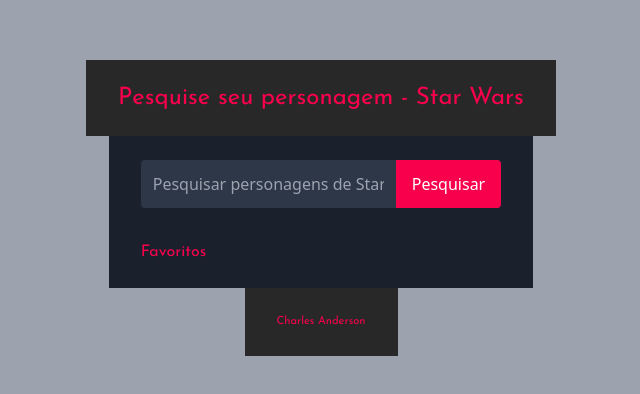
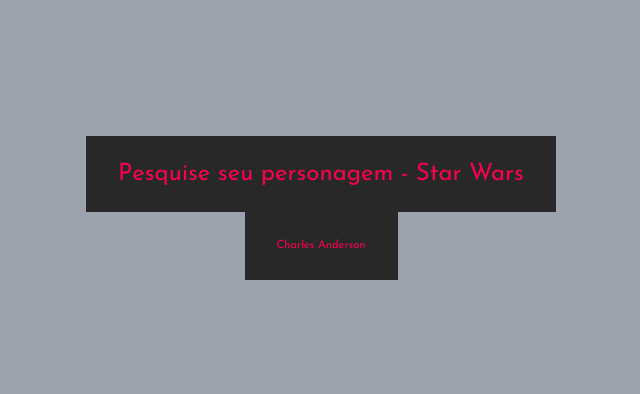
Before and after one commit to charlesanderson25/fullstack_api_starwars_front-end, a React (Vite) app in the folder SWAPI/: page / in a window 1280 px wide. Shown: the part 192-586 px from the top of the page, without its empty margins (319-959 px from the left). Built offline with nearby package versions, Linux system fonts and the light colour scheme.

Commit message:
Add Login component

```diff
--- a/SWAPI/src/App.tsx
+++ b/SWAPI/src/App.tsx
@@ -1,12 +1,12 @@
 import Banner from "./components/Banner";
 import Footer from "./components/Footer";
-import SearchCharacter from "./components/SearchCharacter";
+import Login from "./components/Login";
 
 function App() {
   return (
     <div className="flex flex-col items-center justify-center min-h-screen bg-gray-400">
       <Banner />
-      <SearchCharacter />
+      <Login />
       <Footer />
     </div>
   );
```
